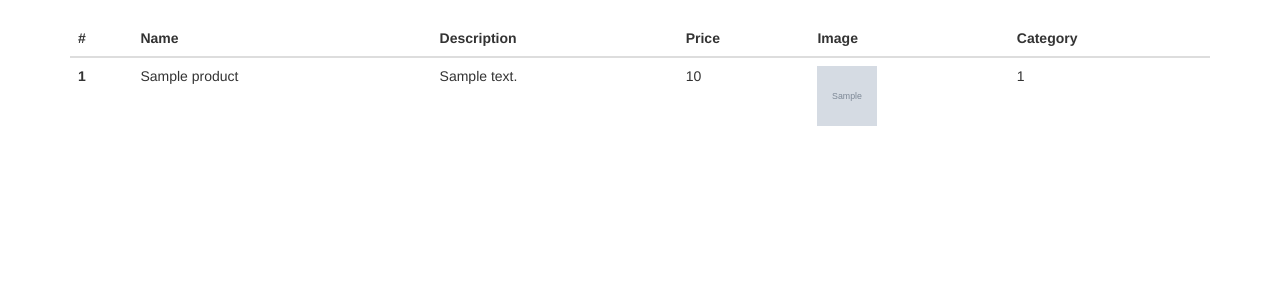
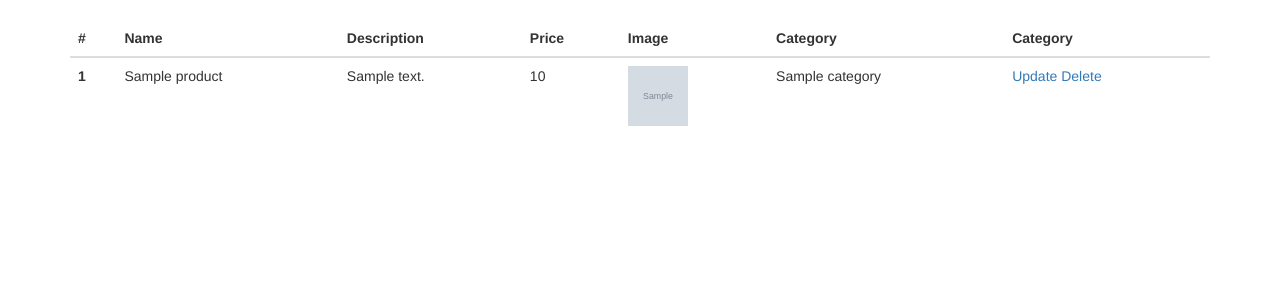
Before and after one commit to tharindu-wj/product-list, a PHP site: page /products in a window 1280 px wide. Shown: the part 52-352 px from the top of the page. Run offline with PHP 8.4, Linux system fonts and the light colour scheme; tables that the repository leaves empty or names only in its code hold one stand-in row (values such as "Sample post"); grey boxes marked "Sample" are stand-in pictures; some libraries are stand-ins or nearby versions.

Commit message:
product add and view : done, category view :done

```diff
--- a/controllers/products.php
+++ b/controllers/products.php
@@ -17,4 +17,11 @@ class Products extends Controller{
         $viewmodel = new ProductModel();
         $this->returnView($viewmodel->add(), true);
     }
+
+    public function delete()
+    {
+        var_dump($_GET);
+        $prod_id = $_GET['prod_id'];
+        echo $prod_id;
+    }
 }
--- a/models/category.php
+++ b/models/category.php
@@ -7,7 +7,7 @@
  */
 class CategoryModel extends Model {
     public function Index(){
-        $this->query('SELECT * FROM categories ORDER BY name ASC');
+        $this->query('SELECT * FROM categories ORDER BY cat_name ASC');
         $rows = $this->resultSet();
         return $rows;
     }
--- a/models/product.php
+++ b/models/product.php
@@ -10,7 +10,7 @@ class ProductModel extends Model
 {
     public function Index()
     {
-        $this->query('SELECT * FROM products ORDER BY name ASC');
+        $this->query('SELECT * FROM products INNER JOIN categories ON products.category_id = categories.category_id;');
         $rows = $this->resultSet();
         return $rows;
     }
@@ -49,7 +49,7 @@ class ProductModel extends Model
             }
 
             // Insert into MySql
-            $this->query('INSERT INTO products (name, description, price, image, category_id) VALUES (:name, :description, :price, :image, :category_id)');
+            $this->query('INSERT INTO products (prod_name, prod_description, prod_price, image, category_id) VALUES (:name, :description, :price, :image, :category_id)');
 
             $this->bind(':name', $post['name']);
             $this->bind(':description', $post['description']);
@@ -66,4 +66,5 @@ class ProductModel extends Model
             }
         }
     }
+
 }
--- a/views/categories/index.php
+++ b/views/categories/index.php
@@ -22,8 +22,8 @@
             <?php foreach ($viewmodel as $category) : ?>
             <tr>
                 <th scope="row"><?php echo $category['category_id']; ?></th>
-                <td><?php echo $category['name']; ?></td>
-                <td><?php echo $category['description']; ?></td>
+                <td><?php echo $category['cat_name']; ?></td>
+                <td><?php echo $category['cat_description']; ?></td>
                 <td><a href="#">View Products</a> </td>
             </tr>
             <?php endforeach; ?>
--- a/views/products/add.php
+++ b/views/products/add.php
@@ -22,7 +22,7 @@
             </div>
             <div class="form-group">
                 <label>Product Price</label>
-                <input type="text" name="price" class="form-control"/>
+                <input type="number" name="price" class="form-control"/>
             </div>
             <div class="form-group">
                 <label>Product Image</label>
@@ -31,7 +31,7 @@
             <div class="form-group">
                 <label>Category</label>
                 <select name="category" class="form-control">
-                    <option value="1">One</option>
+                    <option value="2">One</option>
                 </select>
             </div>
             <input class="btn btn-success" type="submit" name="submit" value="Submit">
--- a/views/products/index.php
+++ b/views/products/index.php
@@ -18,17 +18,21 @@
                 <th>Price</th>
                 <th>Image</th>
                 <th>Category</th>
+                <th>Category</th>
             </tr>
             </thead>
             <tbody>
             <?php foreach ($viewmodel as $product) : ?>
                 <tr>
                     <th scope="row"><?php echo $product['product_id']; ?></th>
-                    <td><?php echo $product['name']; ?></td>
-                    <td><?php echo $product['description']; ?></td>
-                    <td><?php echo $product['price']; ?></td>
-                    <td><img src="uploads/<?php echo $product['image']; ?>" height="60" width="60"></td>
-                    <td><?php echo $product['category_id']; ?></td>
+                    <td><?php echo $product['prod_name']; ?></td>
+                    <td><?php echo $product['prod_description']; ?></td>
+                    <td><?php echo $product['prod_price']; ?></td>
+                    <td><img src="uploads/<?php echo $product['prod_image']; ?>" height="60" width="60"></td>
+                    <td><?php echo $product['cat_name']; ?></td>
+                    <td>
+                        <a href="#">Update</a>
+                        <a href="<?php echo ROOT_URL;?>products/delete?id=<?php echo $product['product_id']; ?>">Delete</a></td>
                 </tr>
             <?php endforeach; ?>
             </tbody>
```
